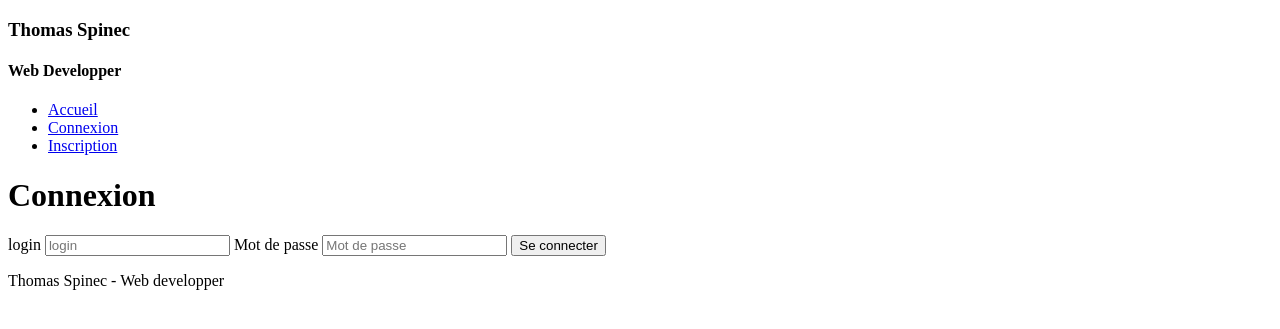
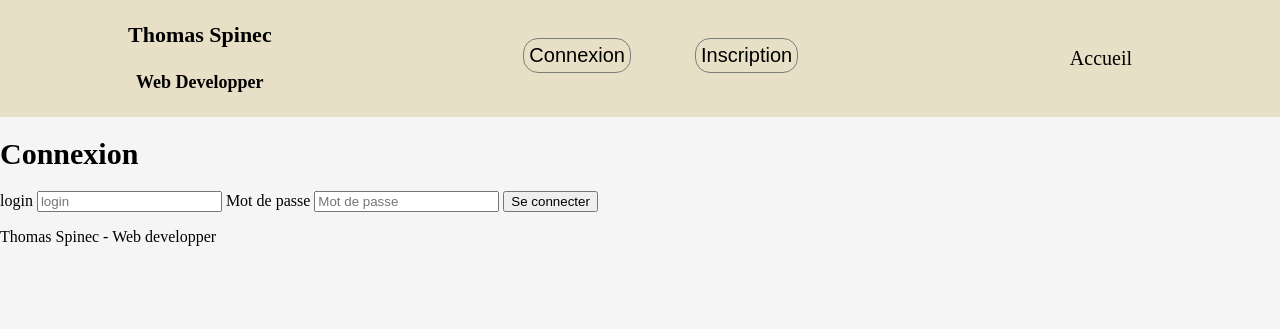
Before and after one commit to thomas-spinec/module-connexion, a PHP site: page /connexion.php in a window 1280 px wide. Shown: the top 329 px of the page. Run offline with PHP 8.4, Linux system fonts and the light colour scheme.

Commit message:
corrections de quelques petites erreures, début du CSS

```diff
--- a/connexion.php
+++ b/connexion.php
@@ -1,12 +1,3 @@
-<!DOCTYPE html>
-<html lang="fr">
-<head>
-    <meta charset="UTF-8">
-    <meta http-equiv="X-UA-Compatible" content="IE=edge">
-    <meta name="viewport" content="width=device-width, initial-scale=1.0">
-    <title>Connexion</title>
-</head>
-<body>
     <!-- header des pages -->
     <?php
         include 'header.php';
--- a/header.php
+++ b/header.php
@@ -1,7 +1,19 @@
 <!-- header des pages -->
+<!DOCTYPE html>
+<html lang="fr">
+<head>
+    <meta charset="UTF-8">
+    <meta http-equiv="X-UA-Compatible" content="IE=edge">
+    <meta name="viewport" content="width=device-width, initial-scale=1.0">
+    <link rel="stylesheet" href="site.css">
+    <title>Accueil</title>
+</head>
 
+<body>
     <header>
-    <div>
+        <div class="container">
+            <div class="flex">
+                <div id="left">
                     <h3>Thomas Spinec</h3>
                     <h4>Web Developper</h4>
                 </div>
@@ -18,9 +30,9 @@
                     else if(isset($_SESSION['login'])){
                         $user = $_SESSION['login'];
 
-            echo "<div>
-                    <p>Bonjour $user</p>
-                    <a href='index.php?deconnexion=true'><span>Déconnexion</span></a>
+                        echo "<div id='center'>
+                                <h3>Bonjour $user</h3>
+                                <a href='index.php?deconnexion=true'><button>Déconnexion</button></a>
                             </div>";
 
                         if ($user == 'admin') {
@@ -35,20 +47,20 @@
                         else {
                             echo "<nav>
                                 <ul>
-                        <li><a href='index.php'>Accueil</a></li>
+                                    <li><a class='a_head' href='index.php'>Accueil</a></li>
                                     <li><a href='profil.php'>Profil</a></li>
                                 </ul>
                             </nav>";
                         }
                     }
                     else{
-            echo "<nav>
-                    <ul>
-                        <li><a href='index.php'>Accueil</a></li>
-                        <li><a href='connexion.php'>Connexion</a></li>
-                        <li><a href='inscription.php'>Inscription</a></li>
-                    </ul>
-                </nav>";
+                        echo "<div>
+                            <a href='connexion.php=true'><button>Connexion</button></a>
+                            <a href='inscription.php'><button>Inscription</button></a>
+                            </div>";
+                        echo "<a class='a_head' href='index.php'>Accueil</a>";
                     }
                 ?>
+            </div>
+        </div>
     </header>
--- /dev/null
+++ b/site.css
@@ -0,0 +1,100 @@
+/* *****************
+    Styles généraux
+***************** */
+
+body {
+  background-color: #f5f5f5;
+  /* font-family: 'Open Sans', sans-serif;
+    font-size: 16px;
+    color: #333; */
+  margin: 0;
+  padding: 0;
+}
+
+a {
+  text-decoration: none;
+  cursor: pointer;
+}
+
+h1 {
+  font-size: 30px;
+  font-weight: bold;
+}
+
+h2 {
+  font-size: 24px;
+  font-weight: bold;
+}
+
+h3 {
+  font-size: 22px;
+  font-weight: bold;
+}
+
+h4 {
+  font-size: 18px;
+}
+
+.container {
+  width: 80%;
+  margin: auto;
+  padding: auto;
+}
+
+/* Header */
+
+header {
+  background-color: #e7dfc6;
+  color: #000;
+}
+
+.flex {
+  text-align: center;
+  display: flex;
+  justify-content: space-between;
+  align-items: center;
+}
+
+header ul {
+  list-style: none;
+  display: flex;
+  flex-flow: row wrap;
+  justify-content: space-evenly;
+  align-items: flex-end;
+}
+
+header li {
+  padding-right: 10px;
+}
+
+header button {
+  background-color: #e7dfc6;
+  border: 1px solid #7d7d7d;
+  border-radius: 15px;
+  color: #000;
+  font-size: 20px;
+  /* font-weight: bold; */
+  padding: 5px;
+  margin-bottom: 5px;
+  margin-right: 10px;
+  margin-left: 10px;
+  transition: 0.5s;
+  cursor: pointer;
+}
+
+header button:hover {
+  background-color: #d5c7a1;
+}
+
+header a {
+  color: #000;
+  transition: 0.5s;
+  padding: 5px 10px;
+  margin: 0px 10px;
+  font-size: 20px;
+}
+
+header a:hover {
+  background-color: #d5c7a1;
+  border-radius: 15px;
+}
```
Also changed, not shown: admin.php (+0 -9 lines), index.php (+0 -9 lines), inscription.php (+1 -10 lines), profil.php (+1 -11 lines). Lines whose indentation alone changed are shown as unchanged.
